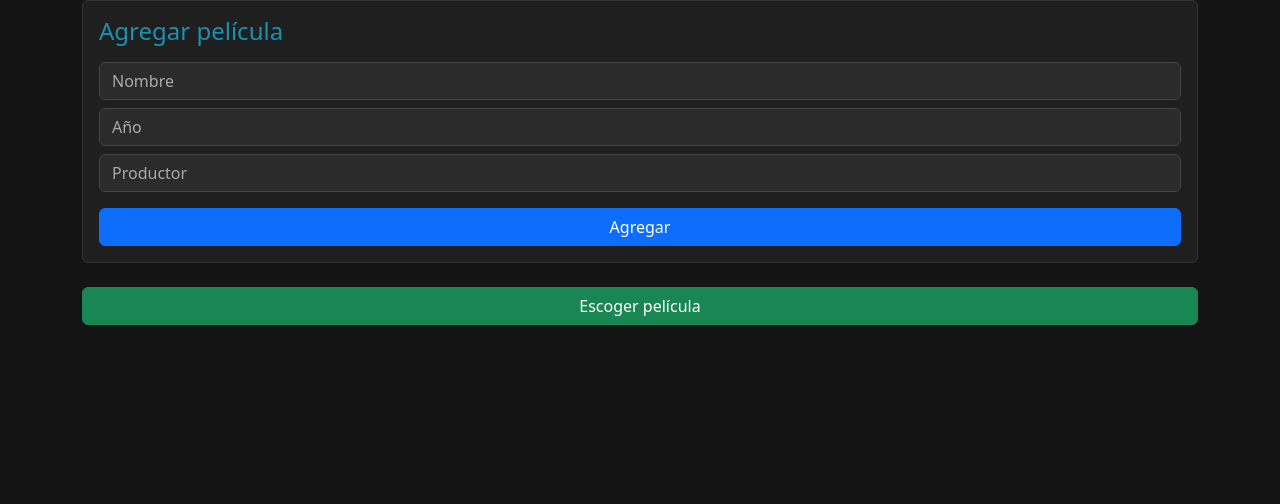
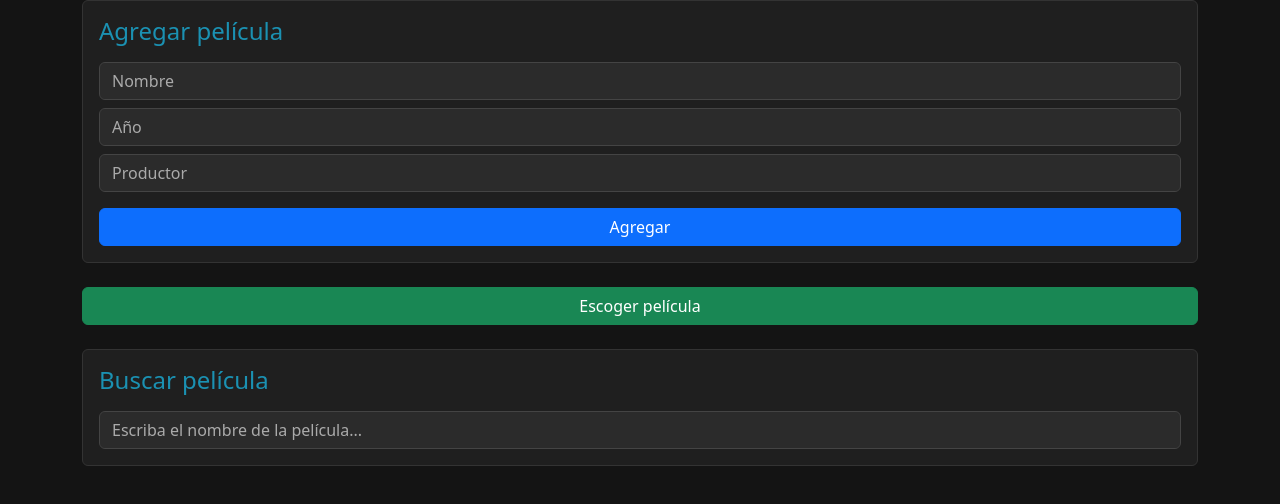
Before and after one commit to Eddy-Mora-P/movie-picker, a plain HTML site: page movie-picker/index.html in a window 1280 px wide. Shown: the part 96-600 px from the top of the page. Drawn offline with nearby package versions, Linux system fonts and the light colour scheme; no server answers.

Commit message:
Se agrega busqueda dinamica de peliculas

```diff
--- a/movie-picker/app.js
+++ b/movie-picker/app.js
@@ -35,6 +35,16 @@ function cargarPeliculas() {
 
 }
 
+function buscarPeliculas() {
+    const textoBusqueda = document.getElementById("buscar").value.toLowerCase().trim();
+
+    const peliculasFiltradas = peliculas.filter((pelicula) => {
+        return pelicula.nombre.toLowerCase().includes(textoBusqueda);
+    });
+
+    mostrarPeliculas(peliculasFiltradas);
+}
+
 function agregarPelicula() {
 
     const nombre = document.getElementById("nombre").value;
@@ -53,13 +63,13 @@ function agregarPelicula() {
 
 }
 
-function mostrarPeliculas() {
+function mostrarPeliculas(lista = peliculas) {
 
     const contenedor = document.getElementById("listaPeliculas");
 
     contenedor.innerHTML = "";
 
-    peliculas.forEach((pelicula) => {
+    lista.forEach((pelicula) => {
 
         contenedor.innerHTML += `
             <div class="col-md-4">
--- a/movie-picker/index.html
+++ b/movie-picker/index.html
@@ -66,6 +66,18 @@
             </button>
 
         </div>
+        <div class="card p-3 mb-4">
+
+            <h4 class="mb-3" style="color: #1b91b2;">
+                Buscar película
+            </h4>
+
+            <input type="text"
+                   id="buscar"
+                   class="form-control"
+                   placeholder="Escriba el nombre de la película..."
+                   oninput="buscarPeliculas()">
+        </div>
 
         <div id="resultado"
              class="mb-4">
```
